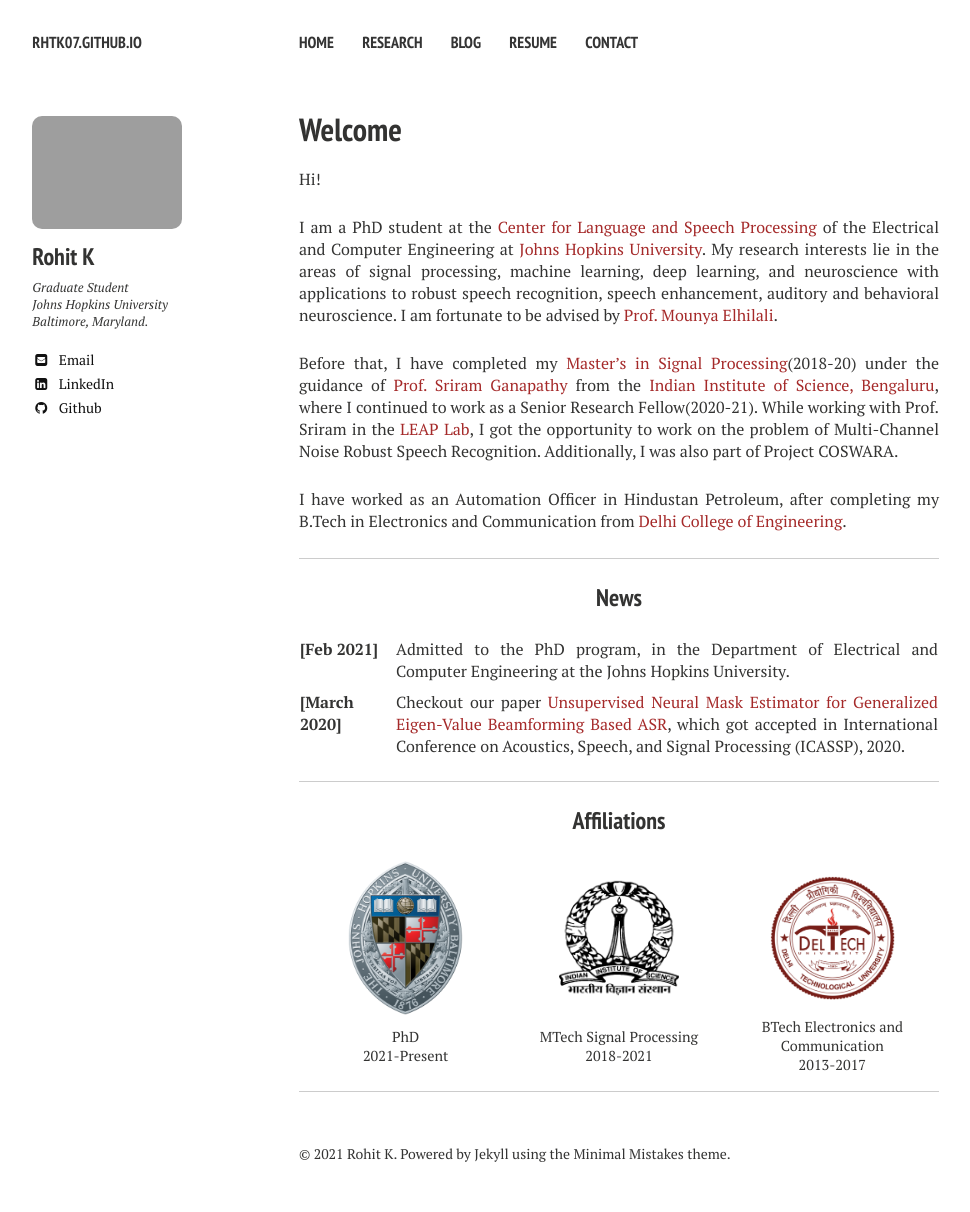
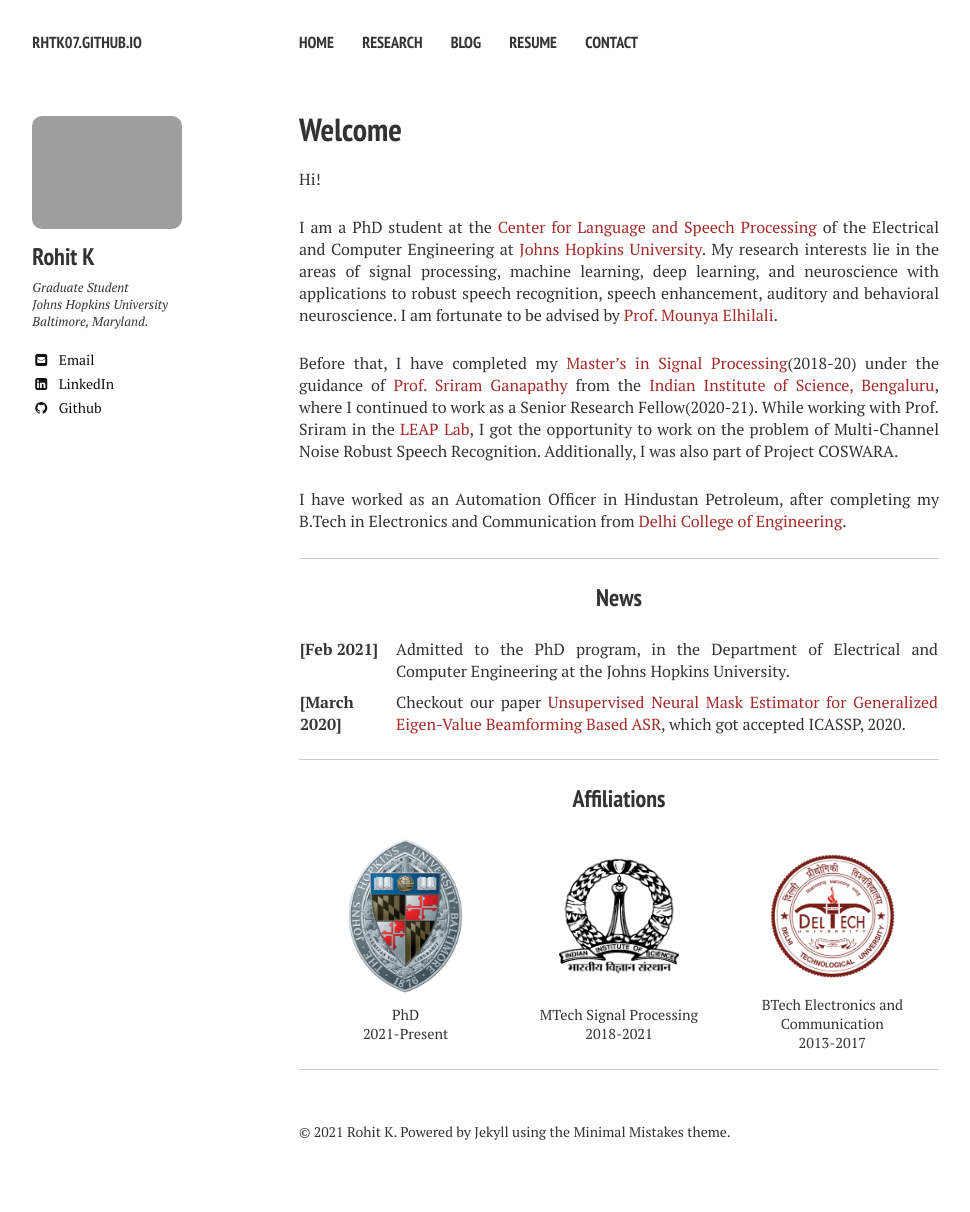
Before and after one commit to RhtK07/RhtK07.github.io, a Jekyll site: the page built from index.md, in a window 1280 px wide. Shown: the whole page, without its empty margins (21-991 px from the left). Built offline with Jekyll 4.4.1, drawn with Linux system fonts in a browser that asks for light colours; nearby versions of some CDN libraries; after the commit the page ends 1190 px from its top, so only the background shows below that.

Commit message:
some changes

```diff
--- a/index.md
+++ b/index.md
@@ -30,7 +30,7 @@ I have worked as an Automation Officer in Hindustan Petroleum, after completing
 
     <tr>
         <td valign="top"><strong>[March 2020]</strong></td>
-        <td> Checkout our paper <a href="https://arxiv.org/pdf/1911.12617.pdf">Unsupervised Neural Mask Estimator for Generalized Eigen-Value Beamforming Based ASR</a>, which got accepted in International Conference on Acoustics, Speech, and Signal Processing (ICASSP), 2020.
+        <td> Checkout our paper <a href="https://arxiv.org/pdf/1911.12617.pdf">Unsupervised Neural Mask Estimator for Generalized Eigen-Value Beamforming Based ASR</a>, which got accepted ICASSP, 2020.
         </td>
     </tr>
 
```
